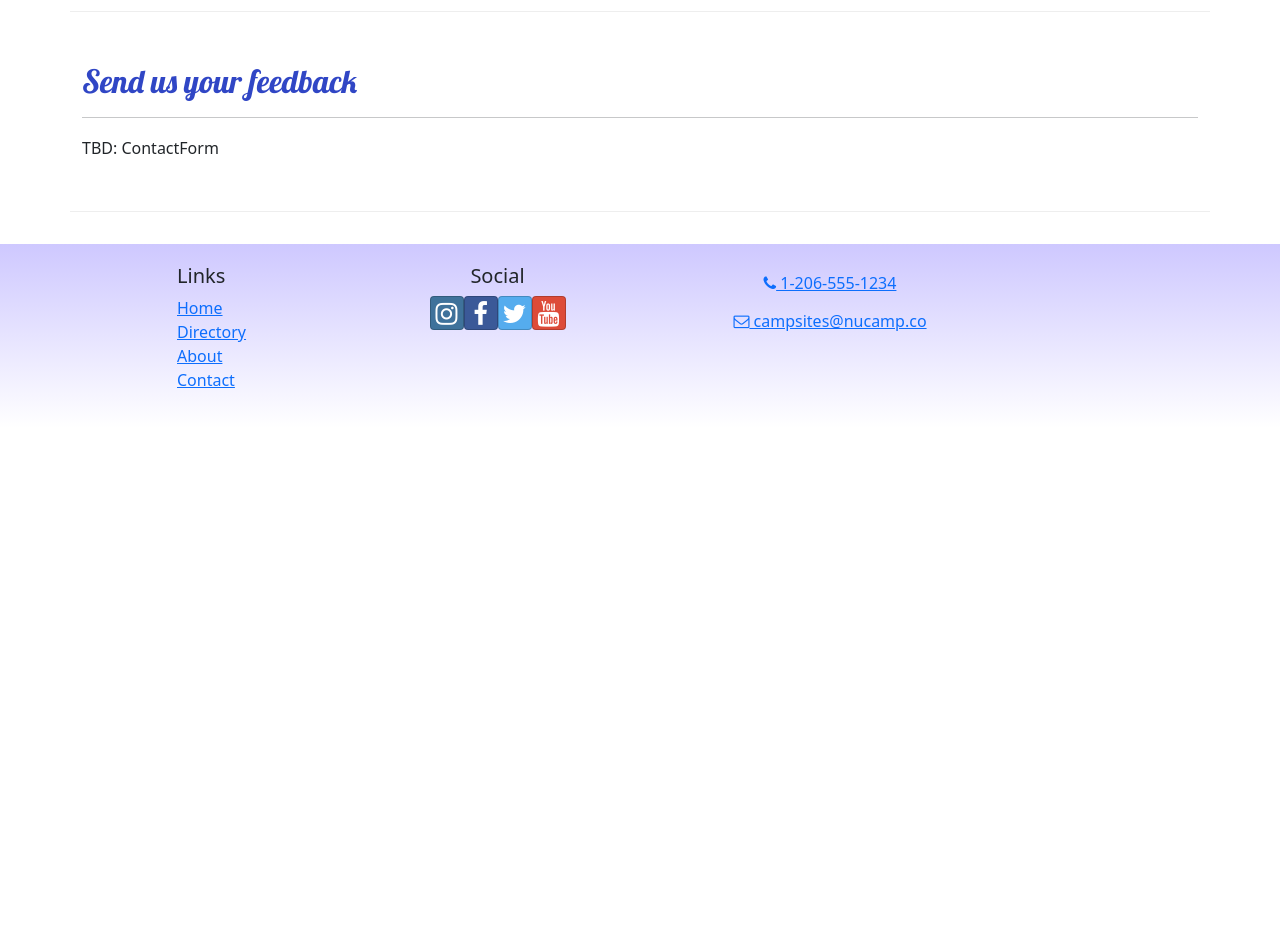
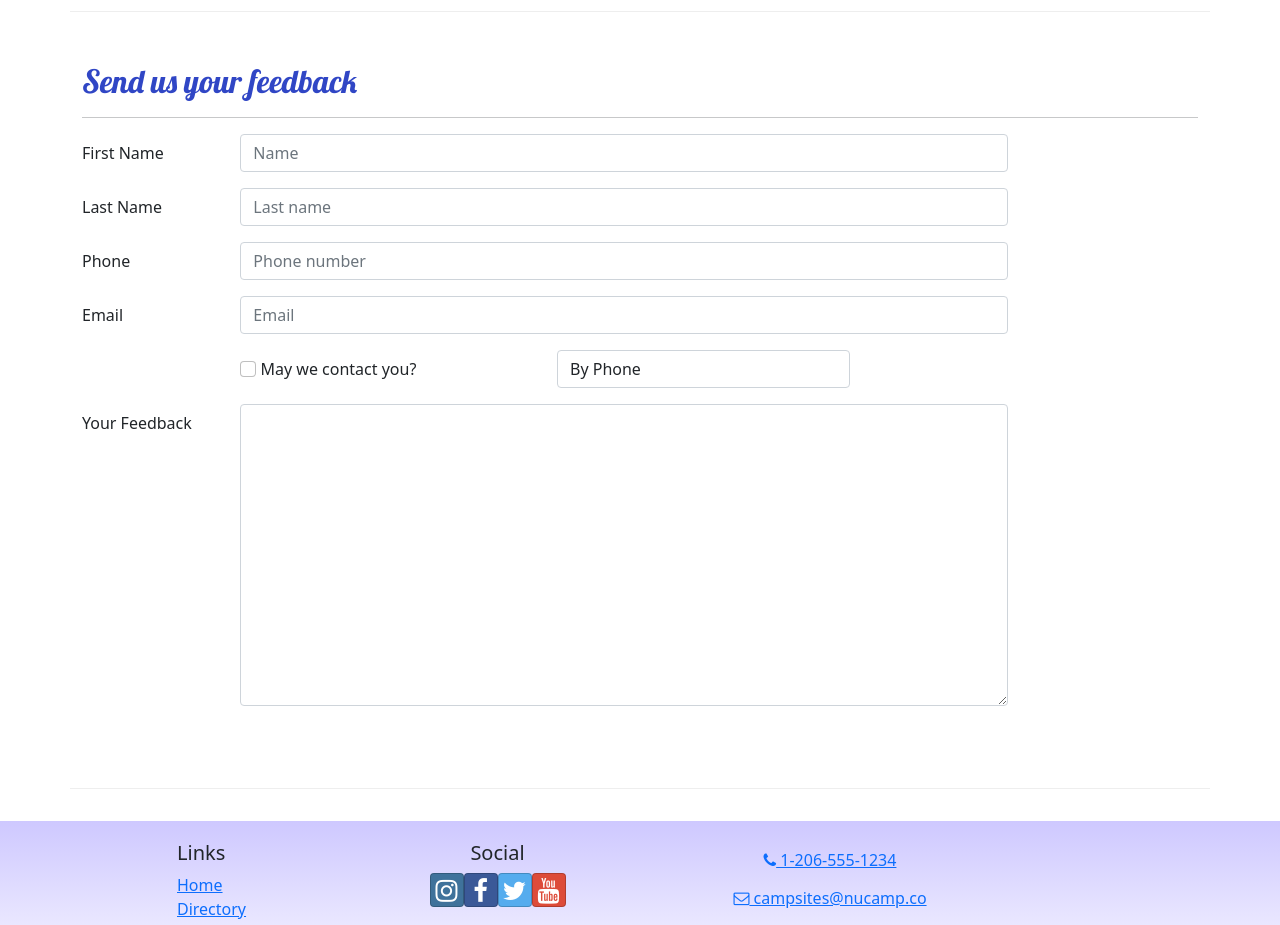
Before and after one commit to E9-P8/CampingSite_React, a React (Create React App) app: page /contact in a window 1280 px wide. Shown: the part 480-1405 px from the top of the page. Before the commit the page ends 908 px from the top, so only its background shows below. Built offline with nearby package versions, Linux system fonts and the light colour scheme.

Commit message:
ContactForm Parti 1 e 2

```diff
--- /dev/null
+++ b/src/app/components/ContactForm.js
@@ -0,0 +1,93 @@
+import { Button, Label, Col, FormGroup } from "reactstrap";
+import { Formik, Field, Form } from "formik";
+
+const ContactForm = () => {
+  return (
+    <Formik
+      initialValues={{
+        firstName: "",
+        lastName: "",
+        phoneNum: "",
+        email: "",
+        agree: false,
+        contactType: "By Phone",
+        feedback: "",
+      }}
+    >
+      <Form>
+        <FormGroup row>
+          <Label htmlFor="firstName" md="2">
+            First Name
+          </Label>
+          <Col md="10">
+            <Field
+              className="form-control"
+              name="firstName"
+              placeholder="Name"
+            />
+          </Col>
+        </FormGroup>
+        <FormGroup row>
+          <Label htmlFor="lastName" md="2">
+            Last Name
+          </Label>
+          <Col md="10">
+            <Field
+              className="form-control"
+              name="lastName"
+              placeholder="Last name"
+            />
+          </Col>
+        </FormGroup>
+        <FormGroup row>
+          <Label htmlFor="phoneNum" md="2">
+            Phone
+          </Label>
+          <Col md="10">
+            <Field
+              className="form-control"
+              name="phoneNum"
+              placeholder="Phone number"
+            />
+          </Col>
+        </FormGroup>
+        <FormGroup row>
+          <Label htmlFor="email" md="2">
+            Email
+          </Label>
+          <Col md="10">
+            <Field className="form-control" name="email" placeholder="Email" />
+          </Col>
+        </FormGroup>
+        <FormGroup row>
+          <Label check md={{ size: 4, offset: 2 }}>
+            <Field name="agree" type="checkbox" className="form-check-input" />{" "}
+            May we contact you?
+          </Label>
+          <Col md="4">
+            <Field className="form-control" name="contactType" e as="select">
+              <option>By Phone</option>
+              <option>By Email</option>
+            </Field>
+          </Col>
+        </FormGroup>
+        <FormGroup row>
+          <Label htmlFor="feedback" md="2">
+            Your Feedback
+          </Label>
+          <Col md="10">
+            <Field
+              className="form-control"
+              name="feedback"
+              as="textarea"
+              rows="12"
+            />
+          </Col>
+        </FormGroup>
+        <FormGroup row></FormGroup>
+      </Form>
+    </Formik>
+  );
+};
+
+export default ContactForm;
--- a/src/pages/ContactPage.js
+++ b/src/pages/ContactPage.js
@@ -1,6 +1,7 @@
 import React from "react";
 import SubHeader from "../app/components/SubHeader";
 import { Container, Col, Row } from "reactstrap";
+import ContactForm from "../app/components/ContactForm";
 
 const ContactPage = () => {
   return (
@@ -37,7 +38,9 @@
           <h2>Send us your feedback</h2>
           <hr />
         </Col>
-        <Col md="10">TBD: ContactForm</Col>
+        <Col md="10">
+          <ContactForm />
+        </Col>
       </Row>
     </Container>
   );
```
